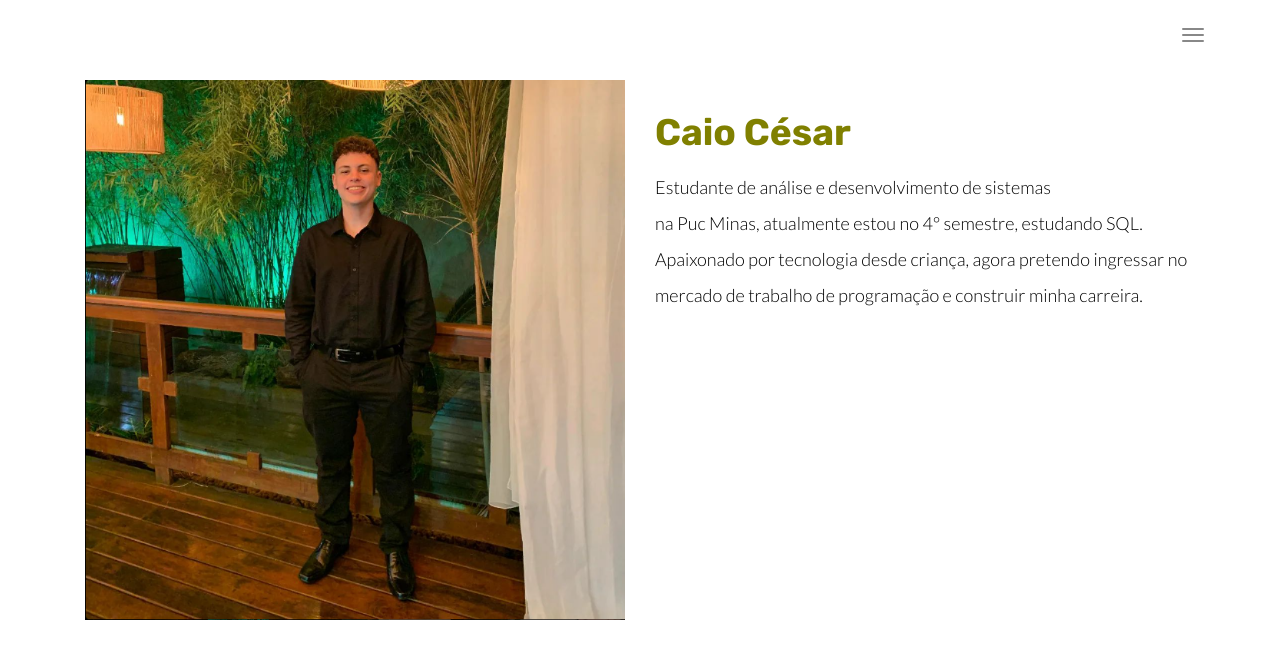
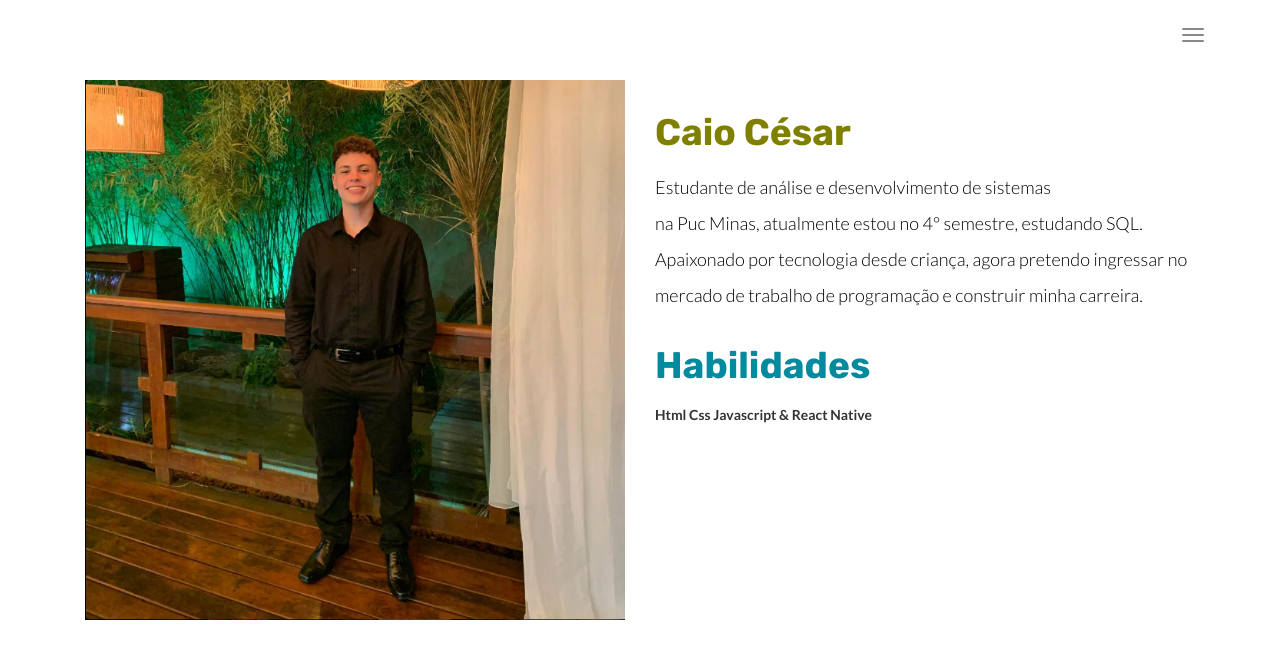
Before and after one commit to caiosrz/my-portfolio, a plain HTML site: page about.html in a window 1280 px wide. Drawn offline with Linux system fonts and the light colour scheme.

Commit message:
Update about.html

```diff
--- a/about.html
+++ b/about.html
@@ -73,7 +73,10 @@
                             na Puc Minas, atualmente estou no 4° semestre, estudando SQL.
                             <br>Apaixonado por tecnologia desde criança, agora pretendo ingressar
                             no mercado de trabalho de programação e construir minha carreira.
+                            <h2 style="color: rgb(3, 138, 159);">Habilidades</h2>
+                            <p style="font-weight: bold;">Html Css Javascript & React Native</p>
                         </p>
+
 
 
 
```
